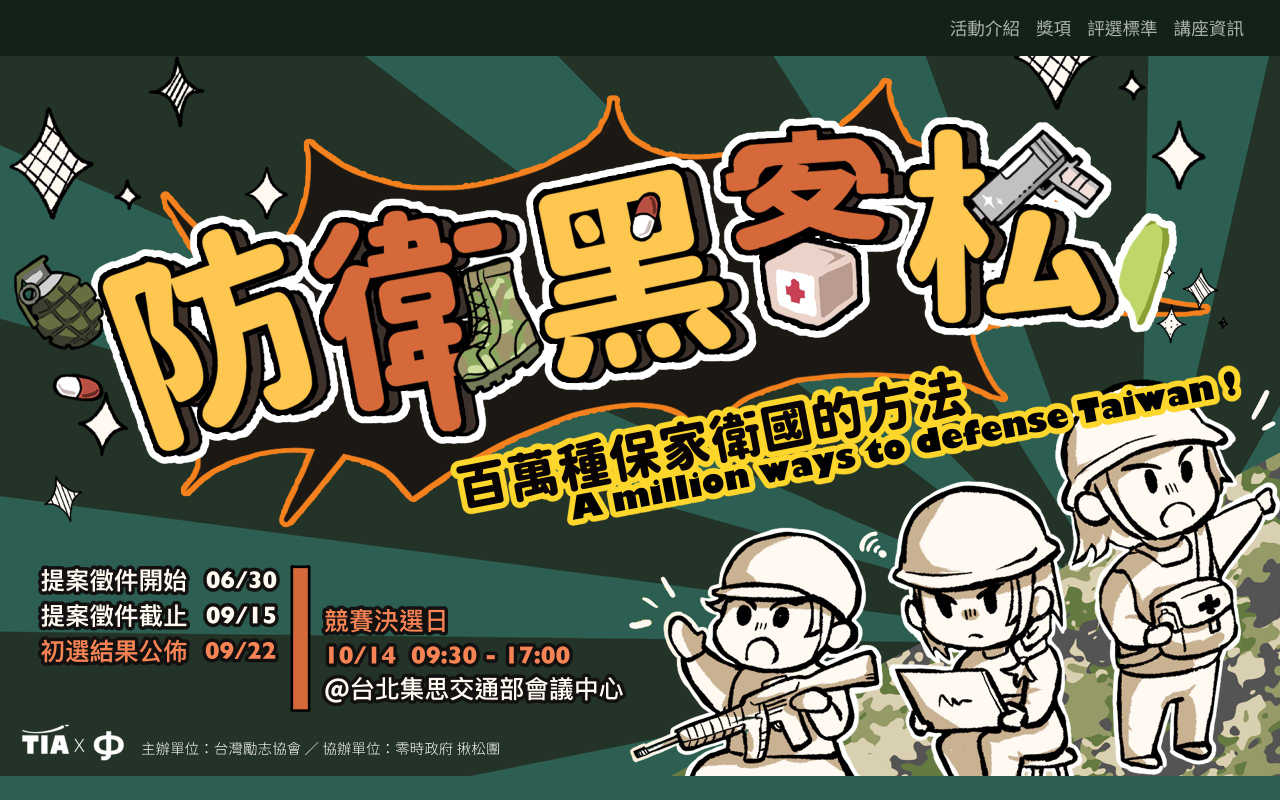
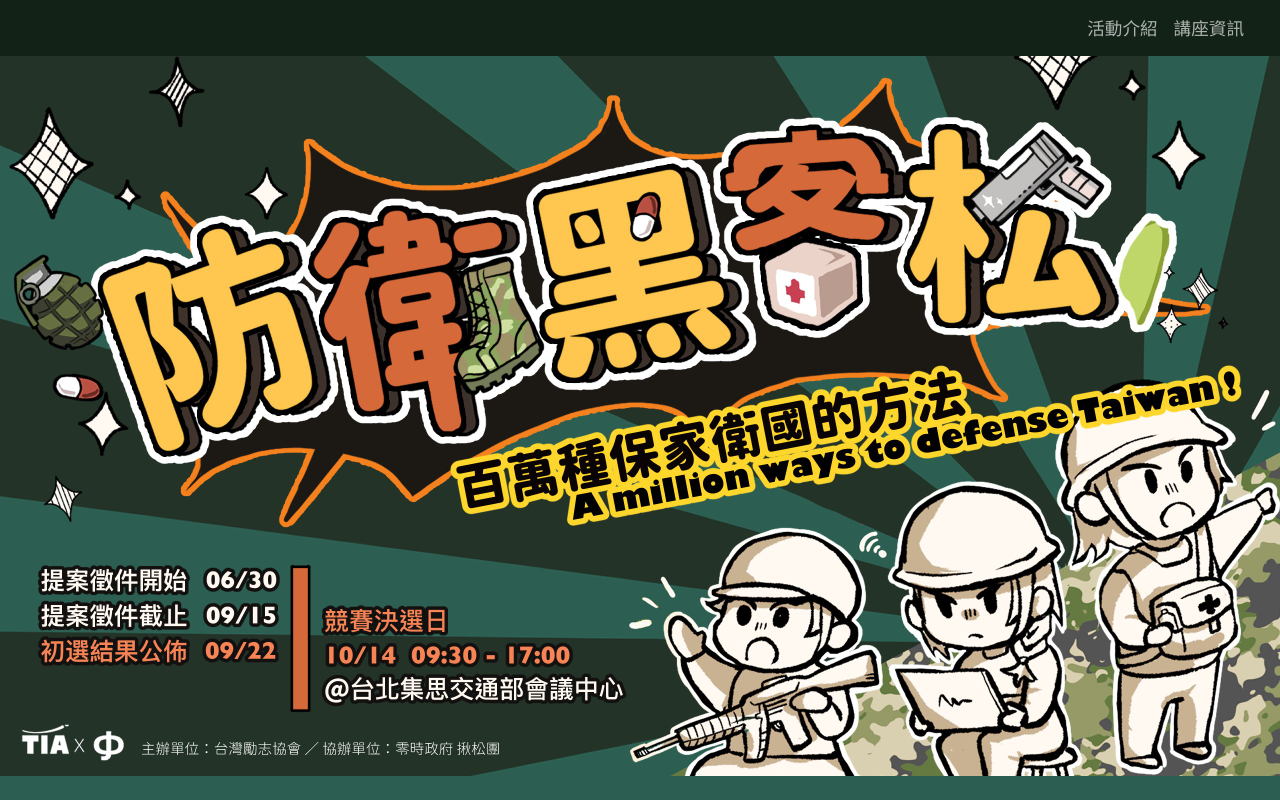
Before and after one commit to b1t-tw/defense_tw, a website: page src/pug/index.pug in a window 1280 px wide. Shown: the top 800 px of the page. Drawn offline with nearby package versions, Linux system fonts and the light colour scheme; files that its build step writes are made by us from their sources.

Commit message:
hide some menu link

```diff
--- a/src/pug/_layout.pug
+++ b/src/pug/_layout.pug
@@ -31,9 +31,9 @@ html(lang="zh-Hant-TW")
                     ul.navbar-nav.justify-content-end.flex-grow-1.pe-3.text-center
                         li.nav-item
                             a.nav-link(href='/#about') 活動介紹
-                        li.nav-item
+                        //li.nav-item
                             a.nav-link(href='/#award') 獎項
-                        li.nav-item
+                        //li.nav-item
                             a.nav-link(href='/#score') 評選標準
                         li.nav-item
                             a.nav-link(href='/#event') 講座資訊
```
Also changed, not shown: static/index.html.
